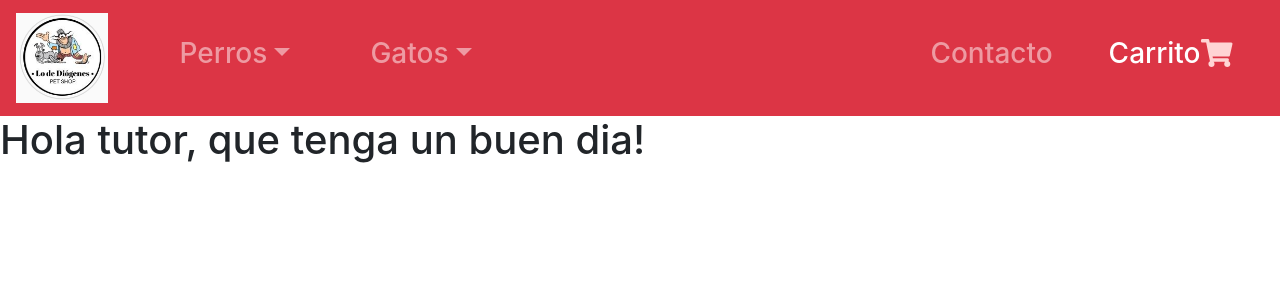
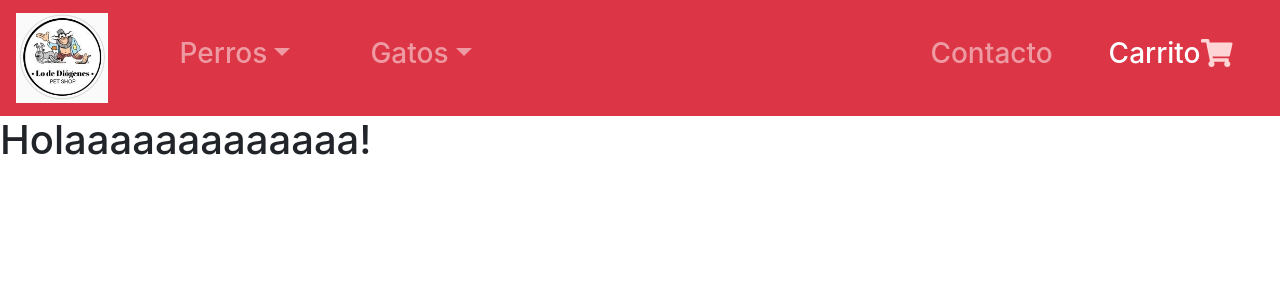
Before and after one commit to exerazor1911/ecommerce, a React (Create React App) app: page / in a window 1280 px wide. Shown: the top 300 px of the page. Built offline with nearby package versions, Linux system fonts and the light colour scheme.

Commit message:
npm run deploy

```diff
--- a/src/App.js
+++ b/src/App.js
@@ -10,7 +10,7 @@ function App() {
       <header>
         <NavBar />
       </header>
-      <ItemListContainer greeting="Hola tutor, que tenga un buen dia!" />
+      <ItemListContainer greeting="Holaaaaaaaaaaaaa!" />
     </div>
   );
 }
```
Also changed, not shown: 21 other files (tests, documents, lock files or other folders).
